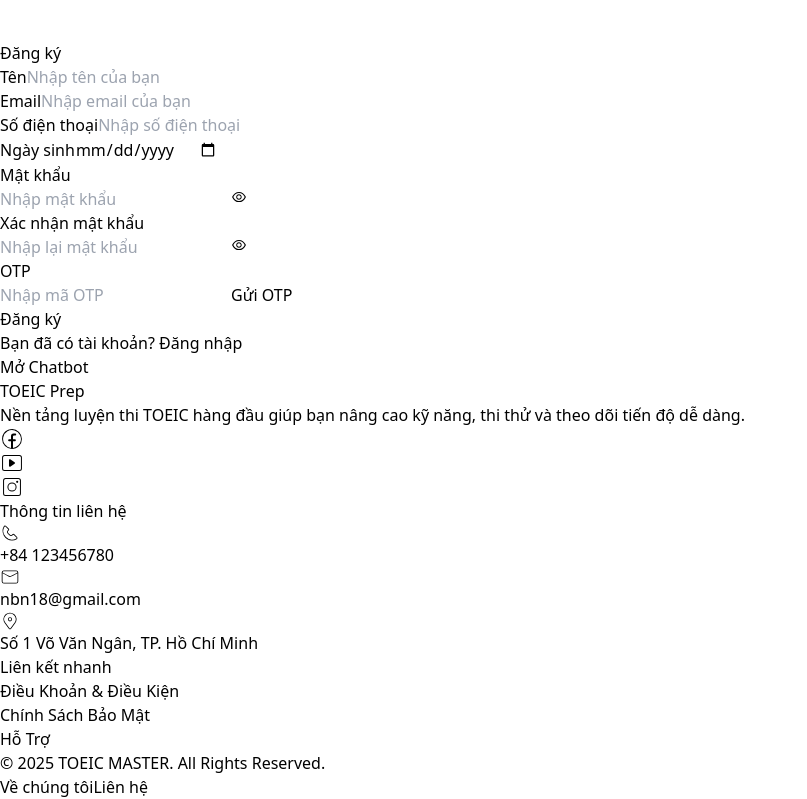
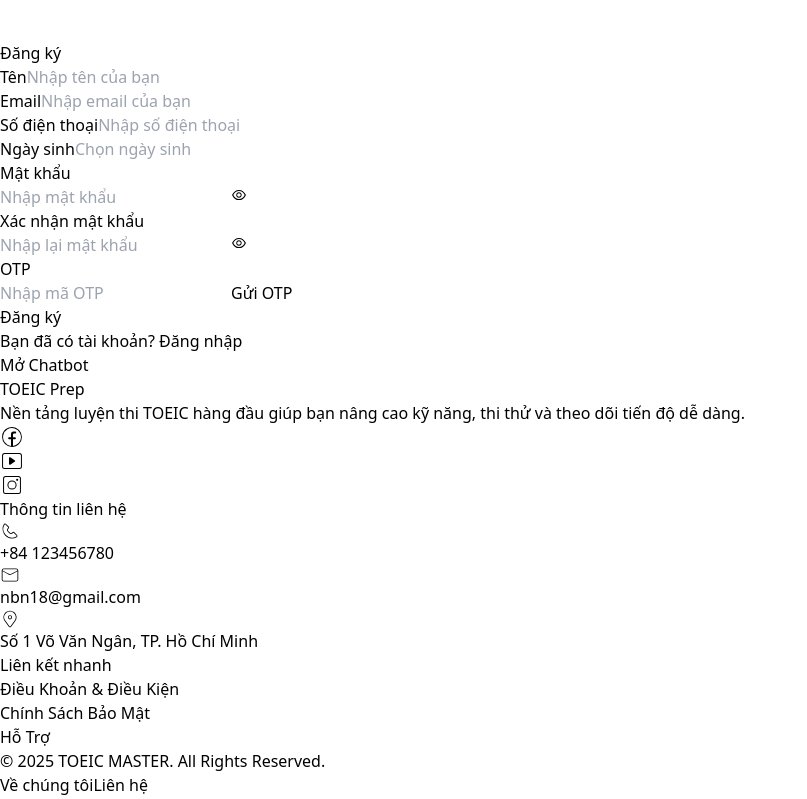
Before and after one commit to DKNguyen13/Nhom20, a React (Vite) app in the folder toeic-web/: page /register in a window 1280 px wide. Shown: the part 812-1611 px from the top of the page, without its empty margins (0-807 px from the left). Built offline with nearby package versions, Linux system fonts and the light colour scheme.

Commit message:
refactor : irmprove UI register

```diff
--- a/toeic-web/package.json
+++ b/toeic-web/package.json
@@ -19,6 +19,7 @@
     "axios": "^1.11.0",
     "chart.js": "^4.4.8",
     "class-variance-authority": "^0.7.1",
+    "date-fns": "^4.1.0",
     "dayjs": "^1.11.18",
     "device-detector-js": "^3.0.3",
     "font-awesome": "^4.7.0",
@@ -29,6 +30,7 @@
     "react-chartjs-2": "^5.3.0",
     "react-chatbot-kit": "^2.2.2",
     "react-circular-progressbar": "^2.2.0",
+    "react-datepicker": "^8.7.0",
     "react-dom": "^18.3.1",
     "react-google-recaptcha": "^3.1.0",
     "react-icons": "^5.4.0",
--- a/toeic-web/src/pages/Register/Register.tsx
+++ b/toeic-web/src/pages/Register/Register.tsx
@@ -2,10 +2,12 @@ import React, { useState } from "react";
 import { Link } from "react-router-dom";
 import { AiOutlineEye, AiOutlineEyeInvisible } from "react-icons/ai";
 import api from "../../config/axios.js";
+import DatePicker from "react-datepicker";
+import "react-datepicker/dist/react-datepicker.css";
 
 const Register: React.FC = () => {
   const [email, setEmail] = useState("");
-  const [dob, setDob] = useState("");
+  const [dob, setDob] = useState<Date | null>(null);
   const [phone, setPhone] = useState("");
   const [phoneError, setPhoneError] = useState("");
   const [password, setPassword] = useState("");
@@ -22,13 +24,13 @@ const Register: React.FC = () => {
     text: string;
   } | null>(null);
 
-  // Hàm kiểm tra tuổi >= 16
-  const isValidAge = (dateString: string) => {
+  // Check tuổi >= 16
+  const isValidAge = (date: Date | null) => {
+    if (!date) return false;
     const today = new Date();
-    const birthDate = new Date(dateString);
-    let age = today.getFullYear() - birthDate.getFullYear();
-    const m = today.getMonth() - birthDate.getMonth();
-    if (m < 0 || (m === 0 && today.getDate() < birthDate.getDate())) {
+    let age = today.getFullYear() - date.getFullYear();
+    const m = today.getMonth() - date.getMonth();
+    if (m < 0 || (m === 0 && today.getDate() < date.getDate())) {
       age--;
     }
     return age >= 16;
@@ -36,7 +38,6 @@ const Register: React.FC = () => {
 
   const handleRegister = async (e: React.FormEvent) => {
     e.preventDefault();
-
     let hasError = false;
 
     // Validate tên
@@ -78,7 +79,7 @@ const Register: React.FC = () => {
 
     try {
       const res = await api.post("/auth/register", {
-        fullname,
+        fullName: fullname,
         email,
         password,
         phone,
@@ -146,9 +147,7 @@ const Register: React.FC = () => {
                 }`}
                 required
               />
-              {nameError && (
-                <p className="text-red-500 text-sm mt-1">{nameError}</p>
-              )}
+              {nameError && <p className="text-red-500 text-sm mt-1">{nameError}</p>}
             </div>
 
             {/* Email */}
@@ -167,20 +166,18 @@ const Register: React.FC = () => {
 
             {/* Phone */}
             <div>
-              <label className="block text-gray-700 font-medium mb-1">
-                Số điện thoại
-              </label>
+              <label className="block text-gray-700 font-medium mb-1">Số điện thoại</label>
               <input
                 type="tel"
                 value={phone}
                 onChange={(e) => {
                   const value = e.target.value.replace(/\D/g, "");
                   setPhone(value);
-                  if (value.length < 10 || value.length > 11) {
-                    setPhoneError("Số điện thoại phải từ 10 đến 11 chữ số");
-                  } else {
-                    setPhoneError("");
-                  }
+                  setPhoneError(
+                    value.length < 10 || value.length > 11
+                      ? "Số điện thoại phải từ 10 đến 11 chữ số"
+                      : ""
+                  );
                 }}
                 placeholder="Nhập số điện thoại"
                 maxLength={11}
@@ -191,37 +188,32 @@ const Register: React.FC = () => {
                 }`}
                 required
               />
-              {phoneError && (
-                <p className="text-red-500 text-sm mt-1">{phoneError}</p>
-              )}
+              {phoneError && <p className="text-red-500 text-sm mt-1">{phoneError}</p>}
             </div>
 
-            {/* DOB */}
+            {/* DOB with DatePicker */}
             <div>
-              <label className="block text-gray-700 font-medium mb-1">
-                Ngày sinh
-              </label>
-              <input
-                type="date"
-                value={dob}
-                onChange={(e) => setDob(e.target.value)}
+              <label className="block text-gray-700 font-medium mb-1">Ngày sinh</label>
+              <DatePicker
+                selected={dob}
+                onChange={(date) => setDob(date)}
+                maxDate={new Date()}
+                showYearDropdown
+                showMonthDropdown
+                placeholderText="Chọn ngày sinh"
                 className={`w-full p-3 border rounded-lg focus:outline-none focus:ring-2 shadow-sm ${
                   dobError
                     ? "border-red-500 focus:ring-red-400"
                     : "border-gray-300 focus:ring-blue-500"
                 }`}
-                required
+                dateFormat="dd/MM/yyyy"
               />
-              {dobError && (
-                <p className="text-red-500 text-sm mt-1">{dobError}</p>
-              )}
+              {dobError && <p className="text-red-500 text-sm mt-1">{dobError}</p>}
             </div>
 
-            {/* Password */}
+            {/* Password & Confirm Password */}
             <div>
-              <label className="block text-gray-700 font-medium mb-1">
-                Mật khẩu
-              </label>
+              <label className="block text-gray-700 font-medium mb-1">Mật khẩu</label>
               <div className="relative">
                 <input
                   type={showPassword ? "text" : "password"}
@@ -247,11 +239,8 @@ const Register: React.FC = () => {
               </div>
             </div>
 
-            {/* Confirm Password */}
             <div>
-              <label className="block text-gray-700 font-medium mb-1">
-                Xác nhận mật khẩu
-              </label>
+              <label className="block text-gray-700 font-medium mb-1">Xác nhận mật khẩu</label>
               <div className="relative">
                 <input
                   type={showConfirmPassword ? "text" : "password"}
@@ -269,21 +258,13 @@ const Register: React.FC = () => {
                 />
                 <button
                   type="button"
-                  onClick={() =>
-                    setShowConfirmPassword(!showConfirmPassword)
-                  }
+                  onClick={() => setShowConfirmPassword(!showConfirmPassword)}
                   className="absolute right-3 top-1/2 transform -translate-y-1/2 text-gray-600"
                 >
-                  {showConfirmPassword ? (
-                    <AiOutlineEyeInvisible />
-                  ) : (
-                    <AiOutlineEye />
-                  )}
+                  {showConfirmPassword ? <AiOutlineEyeInvisible /> : <AiOutlineEye />}
                 </button>
               </div>
-              {passwordError && (
-                <p className="text-red-500 text-sm mt-1">{passwordError}</p>
-              )}
+              {passwordError && <p className="text-red-500 text-sm mt-1">{passwordError}</p>}
             </div>
 
             {/* OTP Section */}
@@ -318,9 +299,7 @@ const Register: React.FC = () => {
                     } catch (error: any) {
                       setOtpMessage({
                         type: "error",
-                        text:
-                          error.response?.data?.message ||
-                          "Lỗi server khi gửi OTP",
+                        text: error.response?.data?.message || "Lỗi server khi gửi OTP",
                       });
                     }
                   }}
@@ -332,9 +311,7 @@ const Register: React.FC = () => {
               {otpMessage && (
                 <p
                   className={`text-sm mt-1 ${
-                    otpMessage.type === "error"
-                      ? "text-red-500"
-                      : "text-green-600"
+                    otpMessage.type === "error" ? "text-red-500" : "text-green-600"
                   }`}
                 >
                   {otpMessage.text}
@@ -353,10 +330,7 @@ const Register: React.FC = () => {
 
           <p className="mt-6 text-center text-sm text-gray-600">
             Bạn đã có tài khoản?{" "}
-            <Link
-              className="text-blue-500 font-medium hover:underline"
-              to="/login"
-            >
+            <Link className="text-blue-500 font-medium hover:underline" to="/login">
               Đăng nhập
             </Link>
           </p>
```
Also changed, not shown: 1 other file (tests, documents, lock files or other folders).
